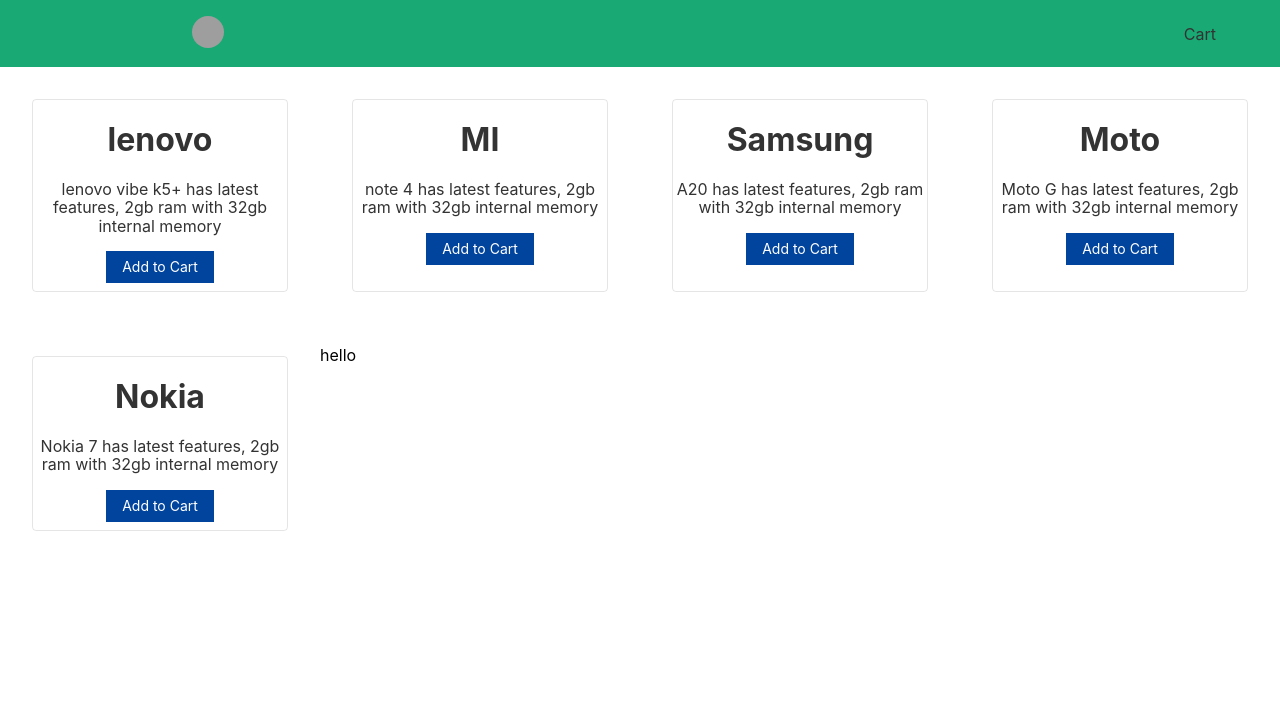
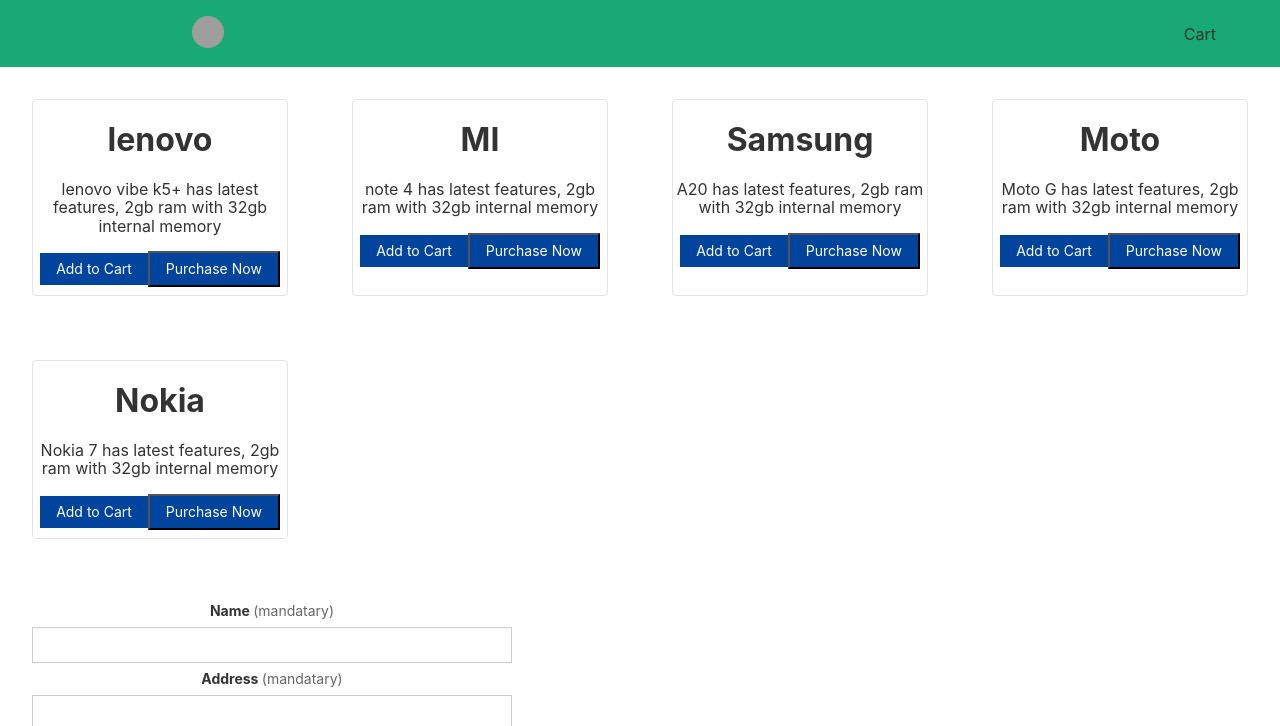
Before and after one commit to saifmohammed199/online-mobilestore, a React (Create React App) app: page /purchase in a window 1280 px wide. Shown: the top 726 px of the page. Built offline with nearby package versions, Linux system fonts and the light colour scheme; grey boxes are pictures that could not be loaded.

Commit message:
created purchase component

```diff
--- a/package.json
+++ b/package.json
@@ -5,6 +5,8 @@
   "dependencies": {
     "react": "^16.8.6",
     "react-dom": "^16.8.6",
+    "react-router": "^5.0.1",
+    "react-router-dom": "^5.0.1",
     "react-scripts": "3.0.1",
     "tachyons": "^4.11.1"
   },
--- a/src/App.js
+++ b/src/App.js
@@ -3,11 +3,16 @@ import './App.css';
 import Navbar from './components/nav'
 import 'tachyons'
 import Home from './components/home'
+import { BrowserRouter as Router, Route } from 'react-router-dom'
+import Purchase from './components/purchase'
 function App() {
   return (
     <div className="App">
-      <Navbar/>
-      <Home/>
+      <Router>
+      <Route component={Navbar}/>
+      <Route component={Home} />
+       <Route component={Purchase} path='/purchase'/>
+      </Router>
     </div>
   );
 }
--- a/src/components/home.js
+++ b/src/components/home.js
@@ -29,24 +29,11 @@ const data =  [  {
         description:"Nokia 7 has latest features, 2gb ram with 32gb internal memory"
     }
 ]
-let purchaicedId=[
 
-]//const data =Data.items;
 class Home extends Component {
-//     constructor(props){
-//         super(props)
-//         this.state={
-//             items:[],
-//             loading:false
-//         }
-//     }
-// componentDidMount(){
-//     this.setState({
-//         items:Data.items
-//     })
-// }
-addToCart=(id)=>{
-purchaicedId.push(id)
+
+haldleClick=()=>{
+    this.props.history.push("/purchase");
 }
 
     render() {
@@ -58,10 +45,9 @@ purchaicedId.push(id)
                 <h1>{dataValue.name}</h1>
                 <p>{dataValue.description}</p>
                 <a className="f6 link dim ph3 pv2 mb2 dib white bg-dark-blue m3" href="#0" onClick={()=>{this.addToCart(dataValue.id)}}>Add to Cart</a>
+                <button className="f6 link dim ph3 pv2 mb2 dib white bg-dark-blue m3" onClick={this.haldleClick}>Purchase Now</button>
                 </div>
                 )}
-                <Cart items={purchaicedId}/>
-
             </div>
         )
     }
--- /dev/null
+++ b/src/components/purchase.js
@@ -0,0 +1,24 @@
+import React, { Component } from 'react';
+
+
+class Purchase extends Component {
+    render() {
+        return (
+            <div>
+                <form className="pa4 black-80">
+                <div className="measure">
+                    <label for="name" className="f6 b db mb2">Name <span className="normal black-60">(mandatary)</span></label>
+                    <input id="name" className="input-reset ba b--black-20 pa2 mb2 db w-100" type="text"/>
+                    <label for="name" className="f6 b db mb2">Address <span className="normal black-60">(mandatary)</span></label>
+                    <input id="name" className="input-reset ba b--black-20 pa2 mb2 db w-100" type="text"/>
+
+                </div>
+                </form>
+            </div>
+        );
+    }
+}
+
+
+
+export default Purchase;
```
Also changed, not shown: 1 other file (tests, documents, lock files or other folders).
